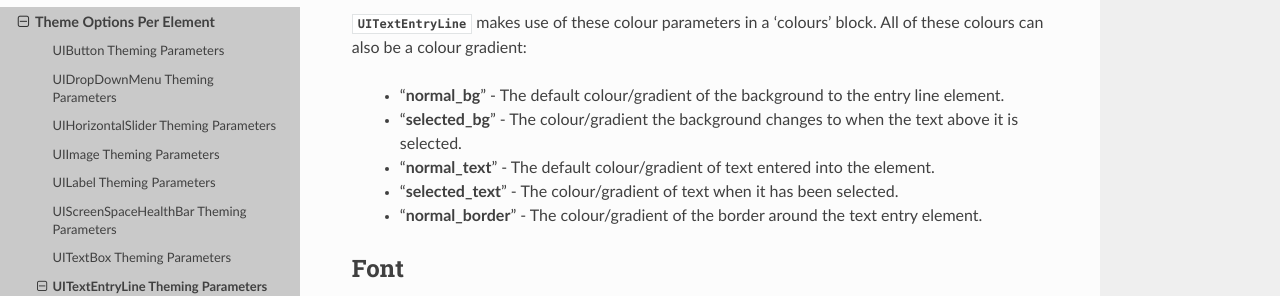
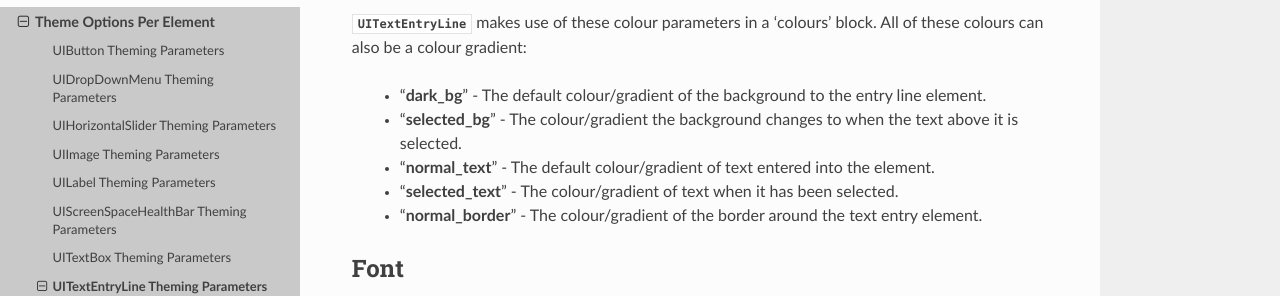
Before and after one commit to MyreMylar/pygame_gui, a Sphinx documentation site: the page built from docs/source/theme_reference/theme_text_entry_line.rst, in a window 1280 px wide and 900 px high, scrolled down 398 px. Shown: the part 172-468 px from the top of the window. Built offline with Sphinx 7.4.7 and the Read the Docs theme 2.0.0, drawn with Linux system fonts in a browser that asks for light colours; pages that are not in the unit, such as notebooks, are missing from menus.

Commit message:
Update theme_text_entry_line.rst

```diff
--- a/docs/source/theme_reference/theme_text_entry_line.rst
+++ b/docs/source/theme_reference/theme_text_entry_line.rst
@@ -22,7 +22,7 @@ Colours
 :class:`UITextEntryLine <.UITextEntryLine>` makes use of these colour parameters in a 'colours' block. All of these colours can
 also be a colour gradient:
 
- - "**normal_bg**" -  The default colour/gradient of the background to the entry line element.
+ - "**dark_bg**" -  The default colour/gradient of the background to the entry line element.
  - "**selected_bg**" - The colour/gradient the background changes to when the text above it is selected.
  - "**normal_text**" - The default colour/gradient of text entered into the element.
  - "**selected_text**" - The colour/gradient of text when it has been selected.
```
